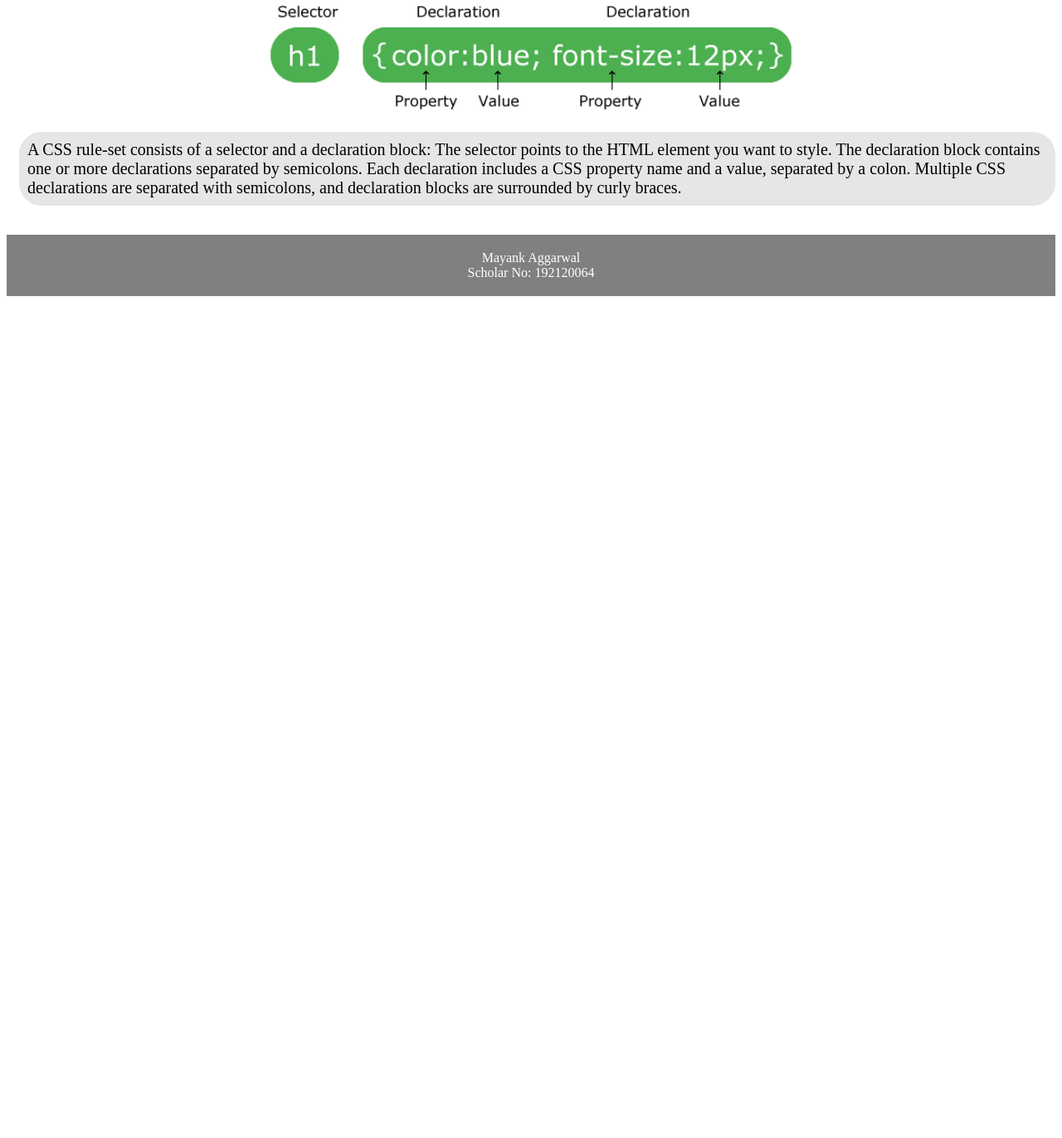
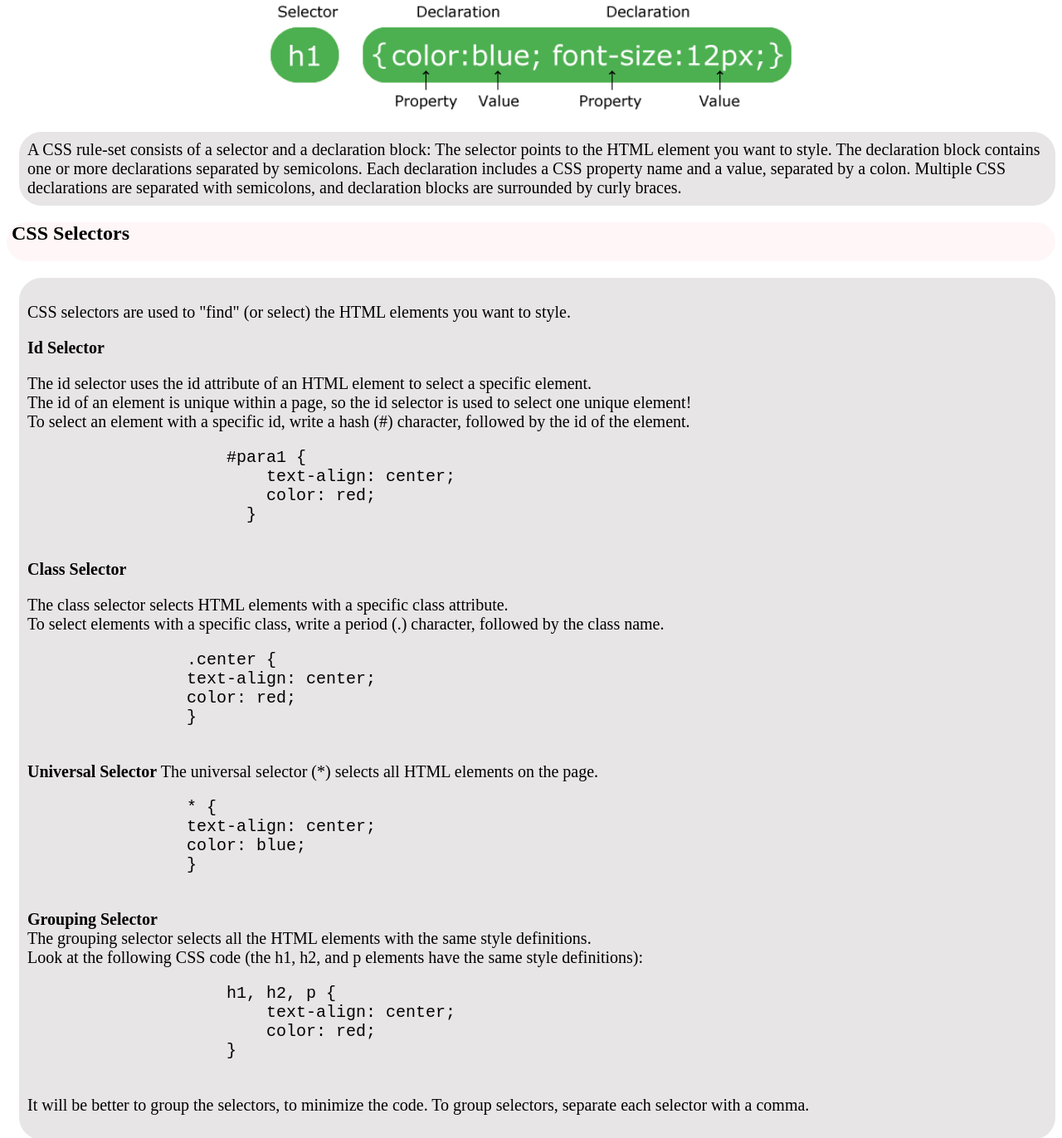
Before and after one commit to mayankaggarwal098/MCA-613-Assignment, a plain HTML site: page css_content.html in a window 1280 px wide. Shown: the part 497-1869 px from the top of the page at 83% size. Before the commit the page ends 862 px from the top, so only its background shows below. Drawn offline with Linux system fonts and the light colour scheme.

Commit message:
change in content

```diff
--- a/css_content.html
+++ b/css_content.html
@@ -43,6 +43,66 @@
                 Each declaration includes a CSS property name and a value, separated by a colon.
                 Multiple CSS declarations are separated with semicolons, and declaration blocks are surrounded by curly braces.
             </p>
+
+
+            <h2 class="intro">CSS Selectors</h2>
+
+            <div class="desc">
+            <p>
+                CSS selectors are used to "find" (or select) the HTML elements you want to style.
+
+            </p>
+            <p>
+                <b>Id Selector</b></p>
+            <p>
+                The id selector uses the id attribute of an HTML element to select a specific element.<br>
+
+                The id of an element is unique within a page, so the id selector is used to select one unique element!<br>
+
+                To select an element with a specific id, write a hash (#) character, followed by the id of the element.
+                <pre>
+                    #para1 {
+                        text-align: center;
+                        color: red;
+                      }
+                </pre>
+            </p>
+            <p><b>Class Selector</b></p>
+            <p>
+                The class selector selects HTML elements with a specific class attribute.<br>
+                To select elements with a specific class, write a period (.) character, followed by the class name.
+            <pre>
+                .center {
+                text-align: center;
+                color: red;
+                }
+            </pre>
+            </p>
+            <p> <b>Universal Selector</b>
+                The universal selector (*) selects all HTML elements on the page.
+            <pre>
+                * {
+                text-align: center;
+                color: blue;
+                }
+                </pre>
+
+            </p>
+            <p>
+                <b>Grouping Selector</b><br>
+                The grouping selector selects all the HTML elements with the same style definitions.<br>
+                Look at the following CSS code (the h1, h2, and p elements have the same style definitions):
+            <pre>
+                    h1, h2, p {
+                        text-align: center;
+                        color: red;
+                    }
+                </pre>
+            It will be better to group the selectors, to minimize the code.
+
+            To group selectors, separate each selector with a comma.
+            </p>
+        </div>
         </main>
         <footer>
             <p>Mayank Aggarwal<br>
--- a/style/index.css
+++ b/style/index.css
@@ -88,7 +88,7 @@ table {
 
   td, th {
     border: 1px solid #dddddd;
-    background-color: white;
+
     text-align: left;
     padding: 8px;
   }
@@ -96,3 +96,6 @@ table {
   tr:nth-child(even) {
     background-color: rgb(231, 229, 229);
   }
+  tr:nth-child(odd) {
+    background-color: rgb(255, 246, 248);
+  }
```
